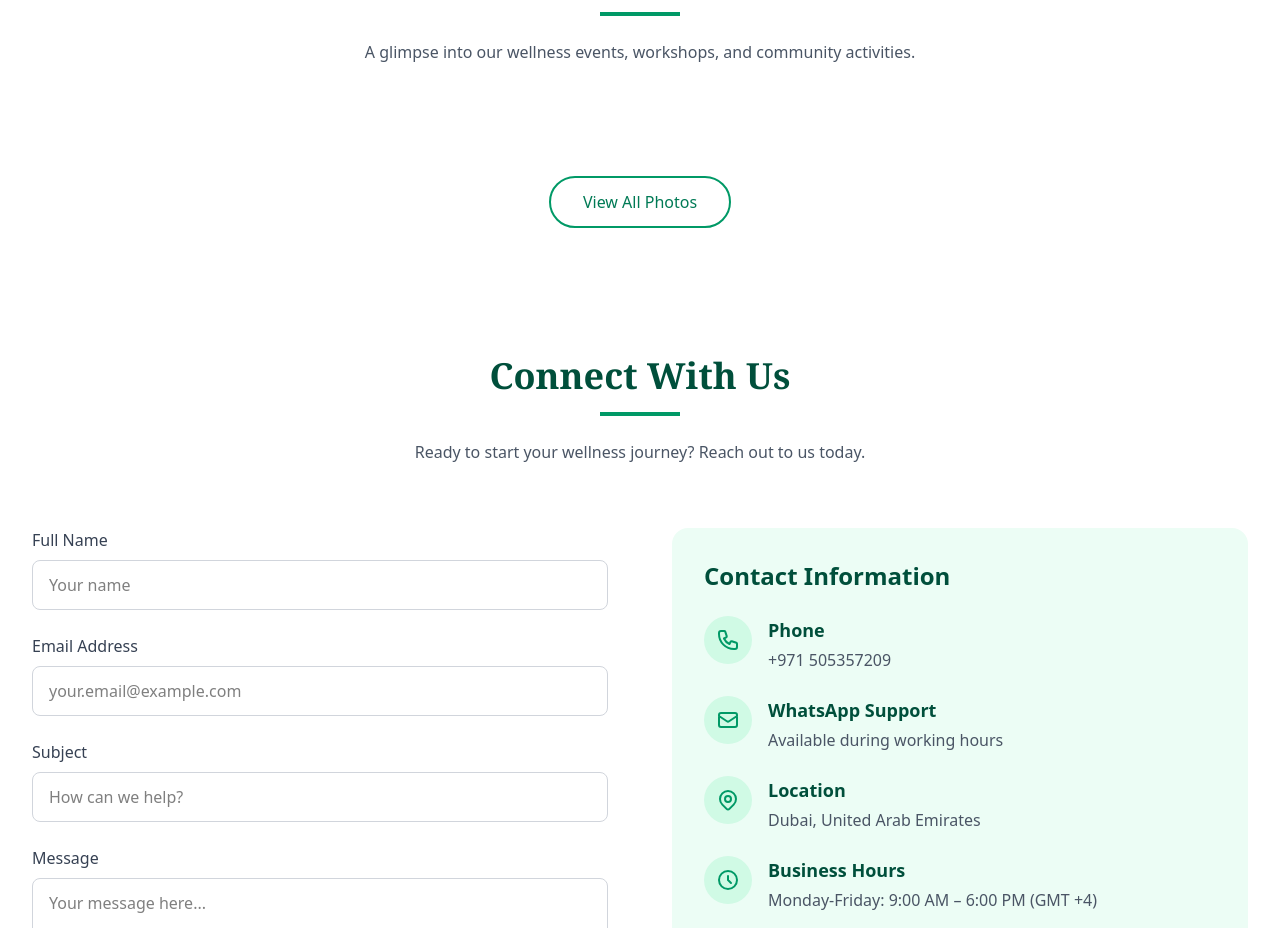
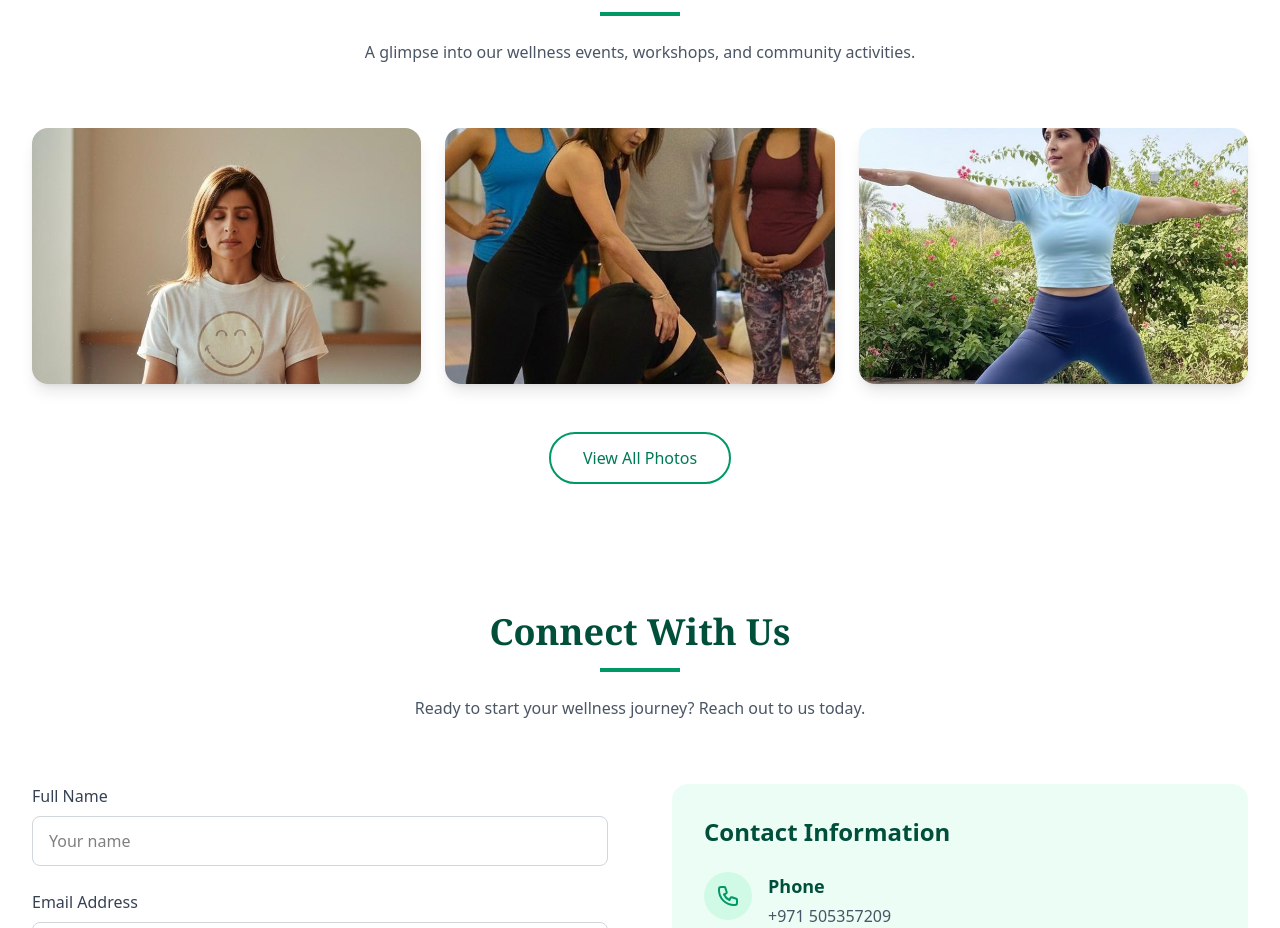
Before and after one commit to AmanMishra0987/nutri, a React (Vite) app: page / in a window 1280 px wide. Shown: the part 3389-4317 px from the top of the page. Built offline with nearby package versions, Linux system fonts and the light colour scheme.

Commit message:
Update images.js

```diff
--- a/src/constants/images.js
+++ b/src/constants/images.js
@@ -10,7 +10,11 @@ export const IMAGES = {
 
   // Gallery images - Nutrition, healthy eating, and weight loss related
  gallery: [
-
+    "/nut1.jpeg",
+    "/nut2.jpeg",
+    "/nut3.jpeg",
+    "/nut4.jpeg",
+    "/nut5.jpeg"
   ],
 
   // Testimonial images
```
